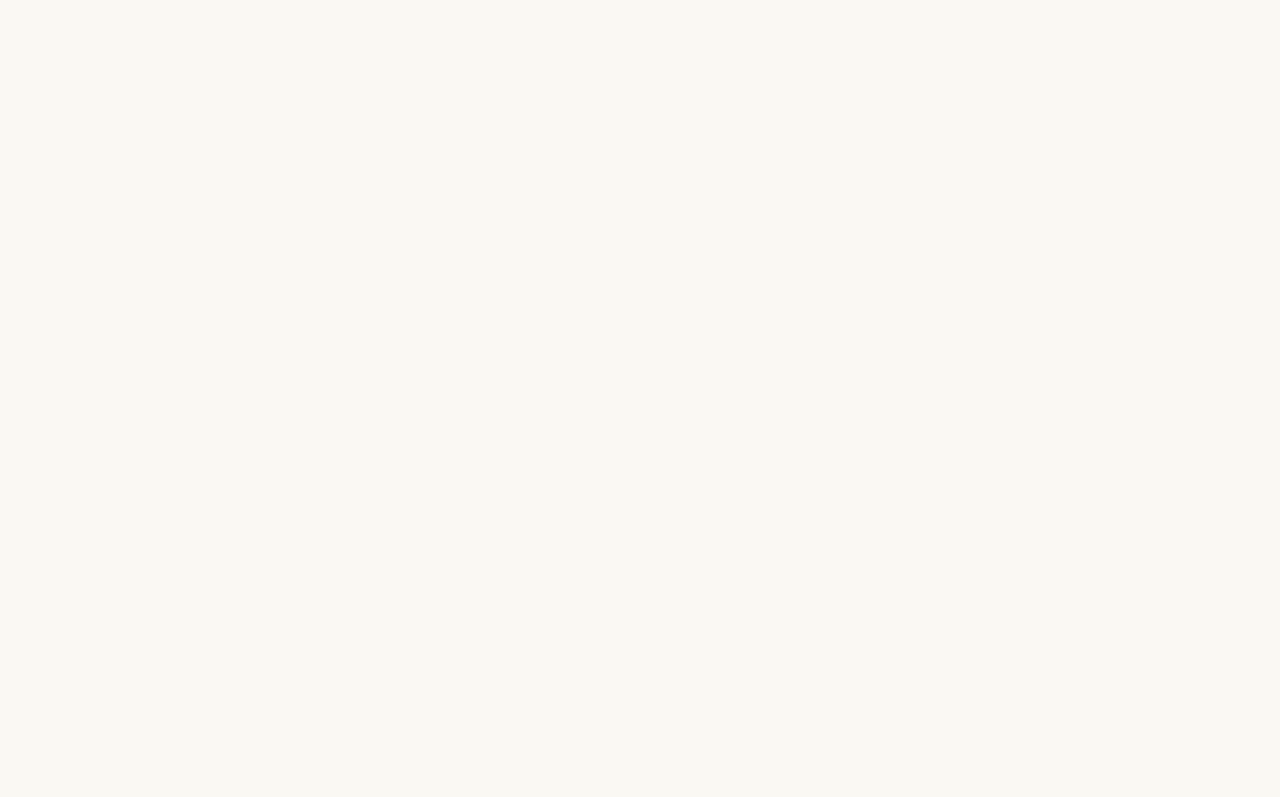
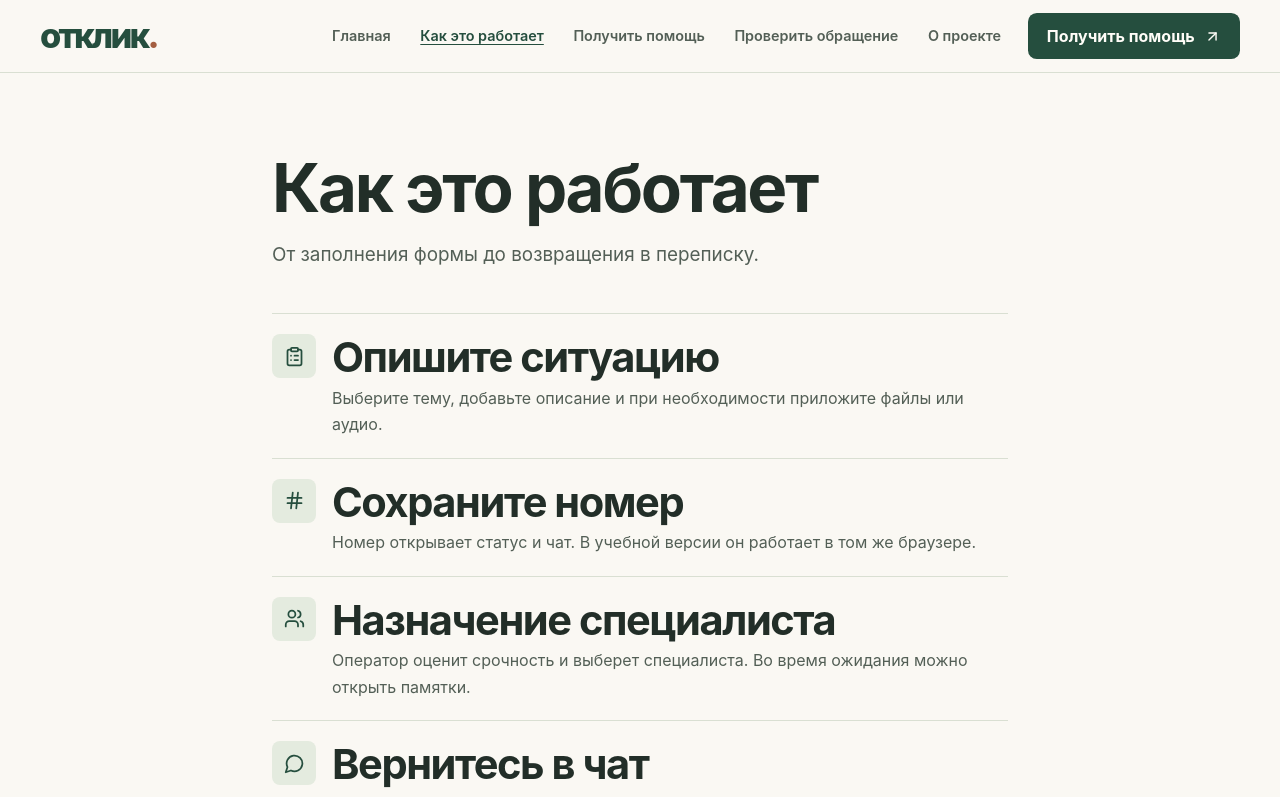
Before and after one commit to anatolyevichdan-glitch/tochka, a React (Vite) app: page /how-it-works in a window 1280 px wide. Before the commit this address had no page. Shown: the top 797 px of the page. Built offline with nearby package versions, Linux system fonts and the light colour scheme.

Commit message:
Добавлена страница с порядком обращения

```diff
--- a/src/App.tsx
+++ b/src/App.tsx
@@ -1,3 +1,4 @@
+import { HowItWorksPage } from './pages/HowItWorksPage'
 import { AboutPage } from './pages/AboutPage'
 import { HomePage } from './pages/HomePage'
 import { Route, Routes } from 'react-router-dom'
@@ -10,6 +11,7 @@ export function App() {
       <Route index element={<section className="wrap page"><PageHeading title="Отклик" /></section>} />
       <Route index element={<HomePage />} />
       <Route path="/about" element={<AboutPage />} />
+      <Route path="/how-it-works" element={<HowItWorksPage />} />
     </Route>
   </Routes>
 }
--- /dev/null
+++ b/src/pages/HowItWorksPage.tsx
@@ -0,0 +1,20 @@
+import { ArrowUpRight, ClipboardList, Hash, MessageCircle, Users } from 'lucide-react'
+import { Link } from 'react-router-dom'
+import { PageHeading, useTone } from '../components/Common'
+
+export function HowItWorksPage() {
+  const say = useTone()
+  const journey = [
+    [ClipboardList, say('Опишите ситуацию', 'Опиши ситуацию'), 'Выберите тему, добавьте описание и при необходимости приложите файлы или аудио.'],
+    [Hash, say('Сохраните номер', 'Сохрани номер'), 'Номер открывает статус и чат. В учебной версии он работает в том же браузере.'],
+    [Users, 'Назначение специалиста', 'Оператор оценит срочность и выберет специалиста. Во время ожидания можно открыть памятки.'],
+    [MessageCircle, say('Вернитесь в чат', 'Вернись в чат'), 'В демонстрации можно отправить сообщение, увидеть пример ответа и проверить изменение статуса.'],
+  ] as const
+  return <section className="wrap page narrow">
+    <PageHeading title="Как это работает">От заполнения формы до возвращения в переписку.</PageHeading>
+    <ol className="mb-8 divide-y divide-[#d9dfd2] border-y border-[#d9dfd2]">
+      {journey.map(([Icon, title, note]) => <li className="grid grid-cols-[auto_1fr] gap-4 py-5" key={title}><span className="grid size-11 place-items-center rounded-lg bg-sage text-forest"><Icon size={21} /></span><div><h2 className="text-xl">{title}</h2><p className="mt-1 text-[#535f56]">{note}</p></div></li>)}
+    </ol>
+    <div className="actions"><Link className="button" to="/appeal/new">Создать обращение <ArrowUpRight size={17} /></Link><Link className="button secondary" to="/appeal/check">Проверить номер</Link></div>
+  </section>
+}
```
